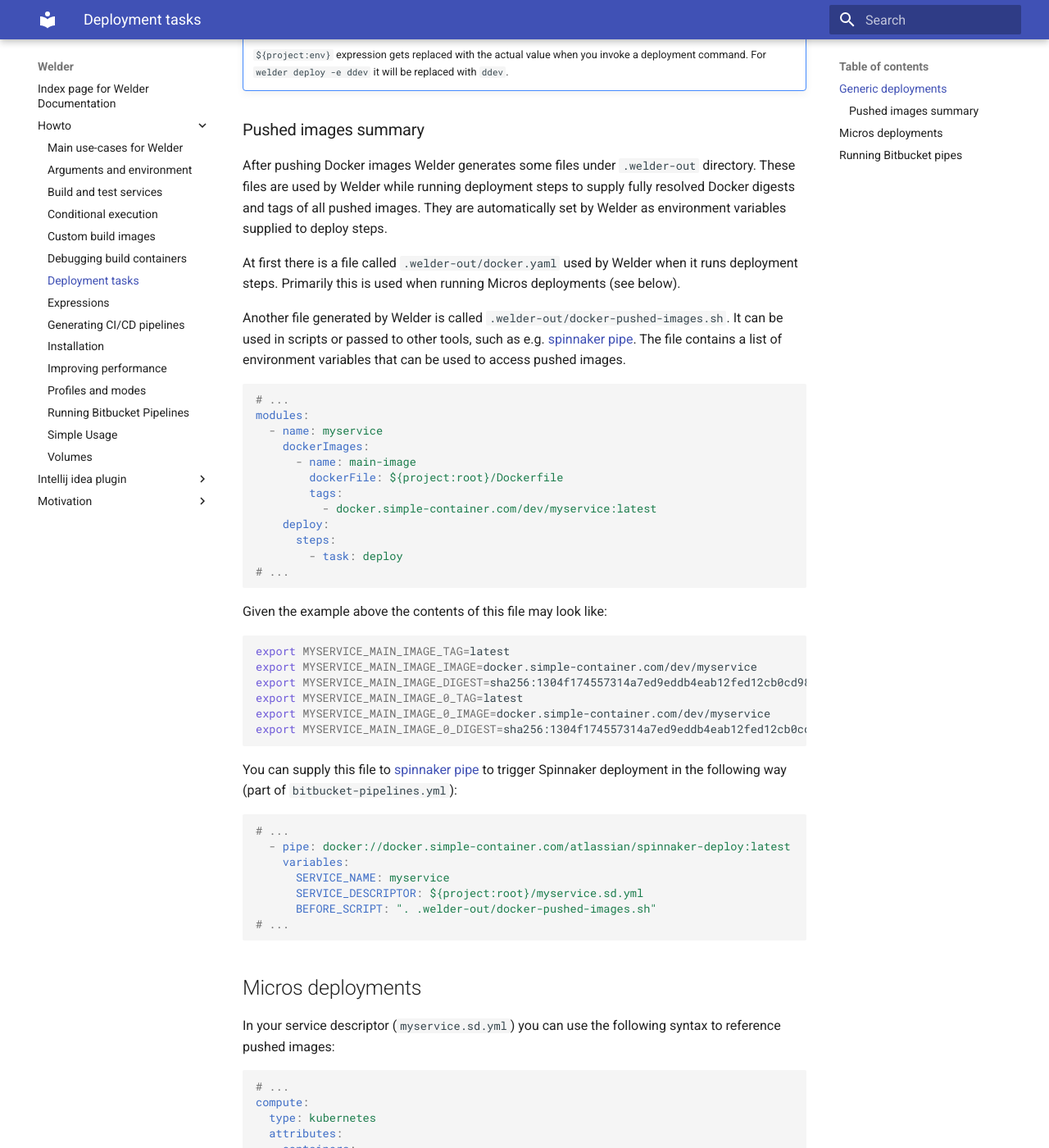
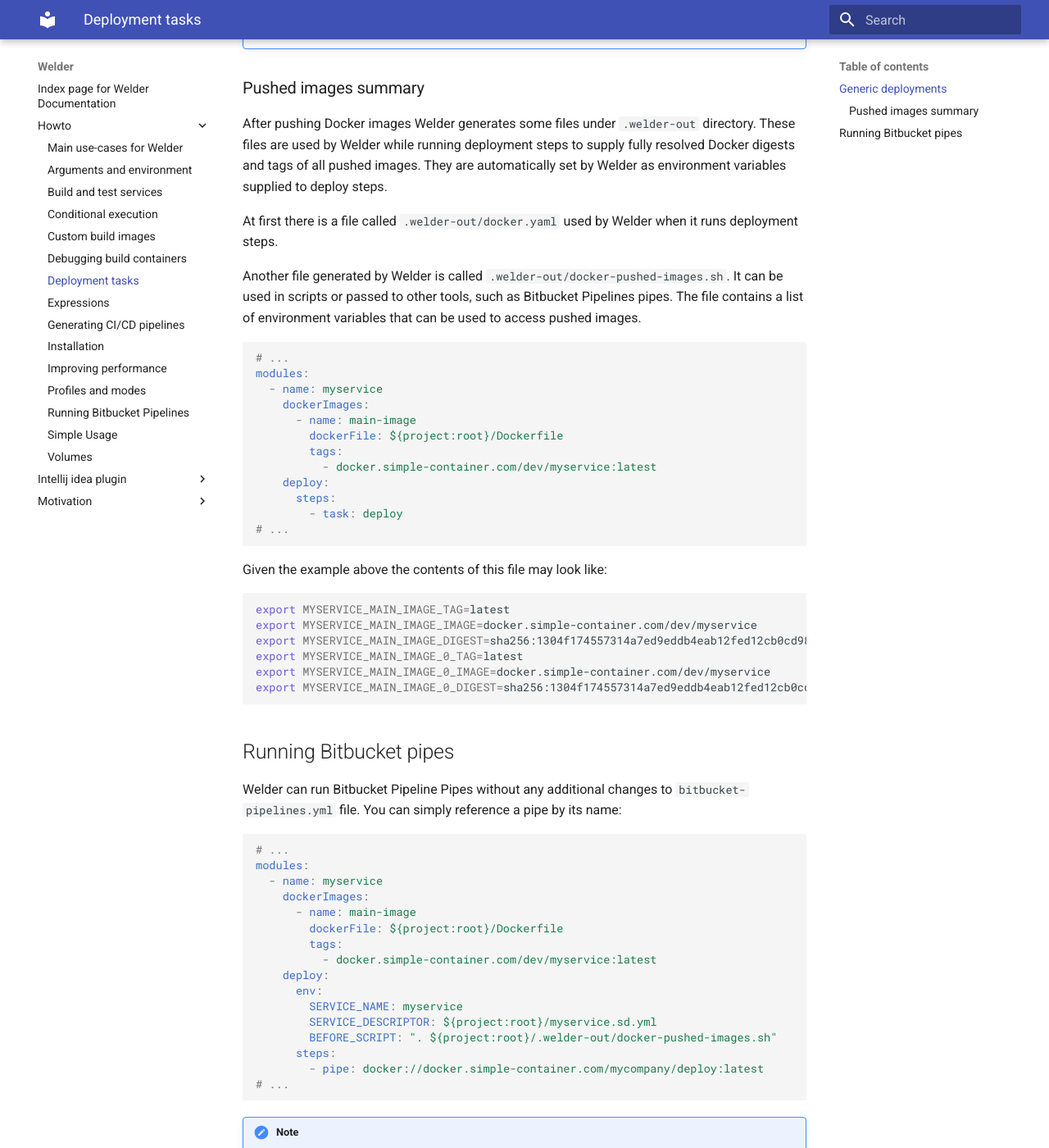
Before and after one commit to simple-container-com/welder, an MkDocs documentation site: the page built from docs/docs/howto/deployment-tasks.md, in a window 1280 px wide and 1400 px high, scrolled down 910 px. Shown: the whole window at 82% size. Built offline with MkDocs 1.6.1 and Material for MkDocs 9.7.7, drawn with Linux system fonts in a browser that asks for light colours; some of the changed text lies outside the part shown.

Commit message:
remove leftovers from micros and slauth

````diff
--- a/docs/docs/howto/deployment-tasks.md
+++ b/docs/docs/howto/deployment-tasks.md
@@ -13,8 +13,7 @@ date: '2022-08-22'
 
 Welder supports `welder deploy` command that intends to deploy your service. Your service or application
 may understand different things by "deployment", i.e. it could be just publishing a new version of the library to
-the remote repository or upload of some files to Statlas. However, if you are going to deploy to Micros, Welder
-can do it for you automatically (see `Micros deployments` section below).
+the remote repository or upload of some files to S3.
 
 ## Generic deployments
 
@@ -53,10 +52,9 @@ by Welder while running deployment steps to supply fully resolved Docker digests
 They are automatically set by Welder as environment variables supplied to deploy steps.
 
 At first there is a file called `.welder-out/docker.yaml` used by Welder when it runs deployment steps.
-Primarily this is used when running Micros deployments (see below).
 
 Another file generated by Welder is called `.welder-out/docker-pushed-images.sh`. It can be used in scripts or
-passed to other tools, such as e.g. [spinnaker pipe](/platform/spinnaker/default-pipelines/getting-started/#option-2--bitbucket-pipelines-pipe).
+passed to other tools, such as Bitbucket Pipelines pipes.
 The file contains a list of environment variables that can be used to access pushed images.
 
 ```yaml
@@ -82,34 +80,6 @@ export MYSERVICE_MAIN_IMAGE_DIGEST=sha256:1304f174557314a7ed9eddb4eab12fed12cb0c
 export MYSERVICE_MAIN_IMAGE_0_TAG=latest
 export MYSERVICE_MAIN_IMAGE_0_IMAGE=docker.simple-container.com/dev/myservice
 export MYSERVICE_MAIN_IMAGE_0_DIGEST=sha256:1304f174557314a7ed9eddb4eab12fed12cb0cd9809e4c28f29af86979a3c870
-```
-
-You can supply this file to [spinnaker pipe](/platform/spinnaker/default-pipelines/getting-started/#option-2--bitbucket-pipelines-pipe)
-to trigger Spinnaker deployment in the following way (part of `bitbucket-pipelines.yml`):
-
-```yaml
-# ...
-  - pipe: docker://docker.simple-container.com/atlassian/spinnaker-deploy:latest
-    variables:
-      SERVICE_NAME: myservice
-      SERVICE_DESCRIPTOR: ${project:root}/myservice.sd.yml
-      BEFORE_SCRIPT: ". .welder-out/docker-pushed-images.sh"
-# ...
-```
-
-## Micros deployments
-
-In your service descriptor (`myservice.sd.yml`) you can use the following syntax to reference pushed images:
-
-```yaml
-# ...
-compute:
-  type: kubernetes
-  attributes:
-    containers:
-      - name: myservice
-        image: ${MYSERVICE_MAIN_IMAGE_IMAGE}@${MYSERVICE_MAIN_IMAGE_DIGEST}
-# ...
 ```
 
 ## Running Bitbucket pipes
````
Also changed, not shown: docs/docs/howto/build-and-test-service.md (+1 -1 lines), docs/docs/howto/conditional-execution.md (+3 -3 lines), docs/docs/howto/index.md (+1 -1 lines), 1 other file.
